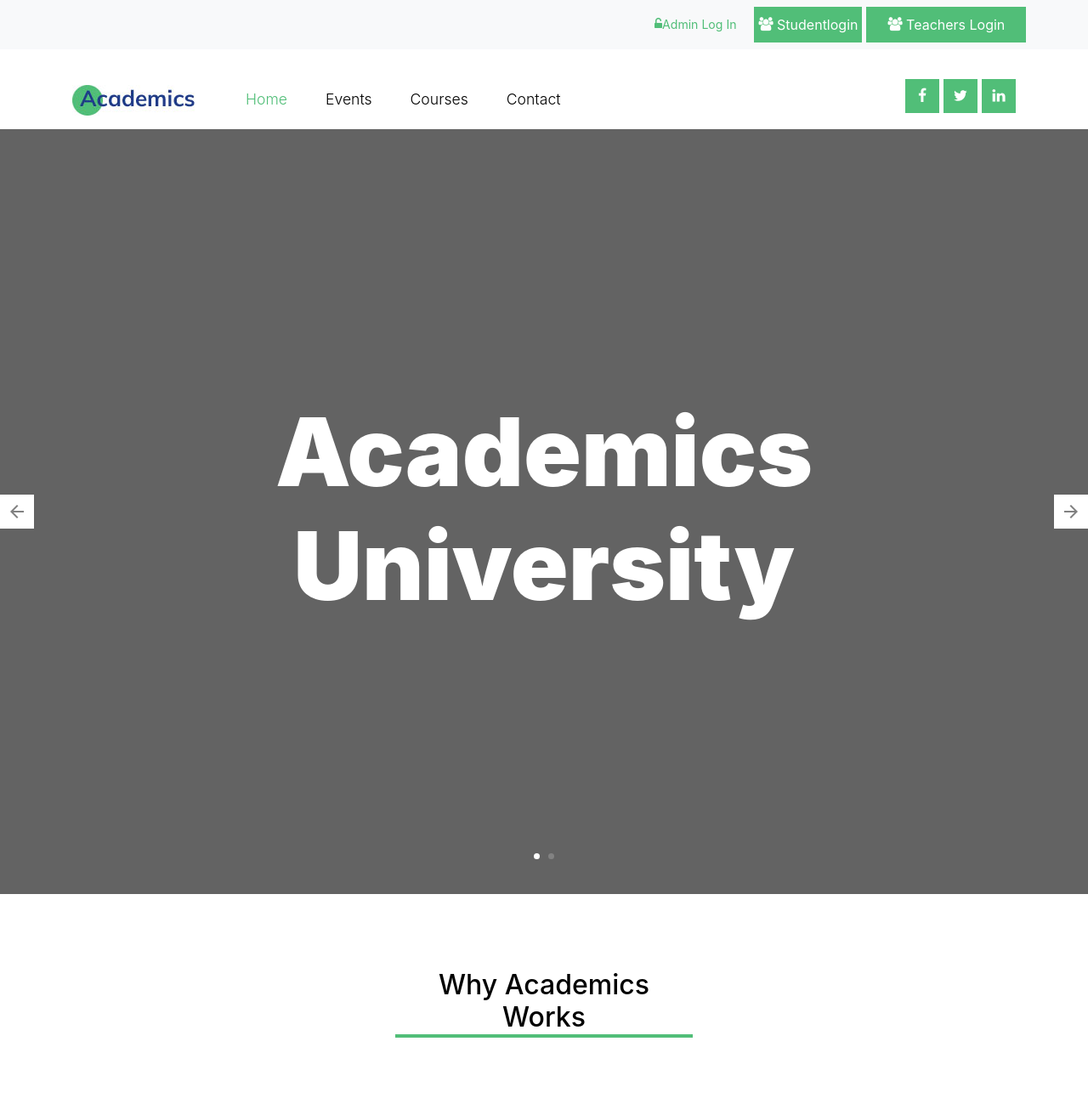
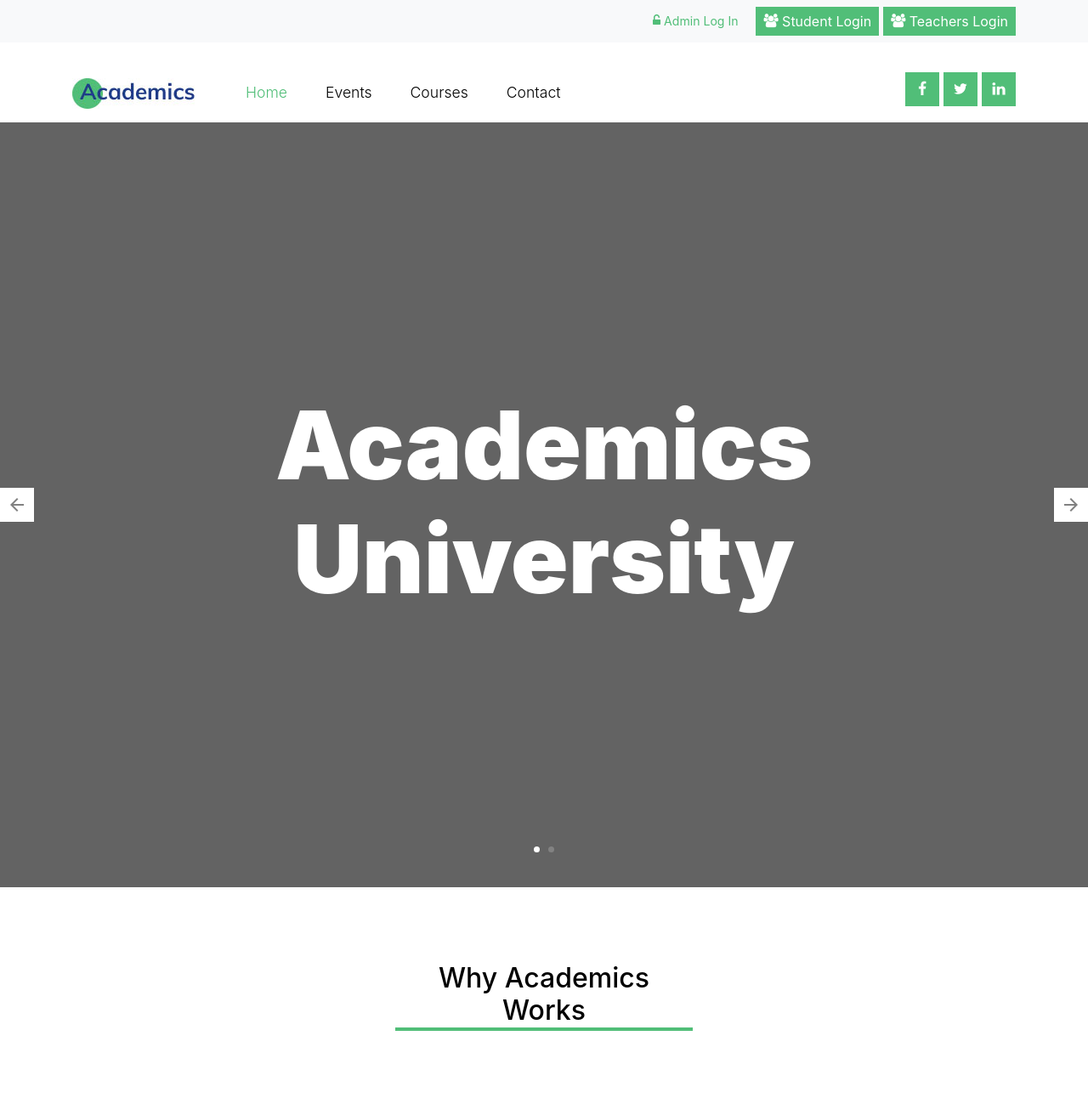
Before and after one commit to Abhijith998/college_management, a Django app: page / in a window 1280 px wide. Shown: the top 1292 px of the page at 85% size. Run offline with Django 4.2, Linux system fonts and the light colour scheme; data that the repository does not hold is empty; some libraries are stand-ins or nearby versions; some web fonts are replaced.

Commit message:
Update userbase.html

```diff
--- a/userapp/templates/userbase.html
+++ b/userapp/templates/userbase.html
@@ -47,18 +47,13 @@
     </div>
 
 
-    <div class="py-2 bg-light">
+     <div class="py-2 bg-light">
       <div class="container">
-        <div class="row align-items-center">
-          <!-- <div class="col-lg-9 d-none d-lg-block">
-            <a href="#" class="small mr-3"><span class="icon-question-circle-o mr-2"></span> Have a questions?</a>
-            <a href="#" class="small mr-3"><span class="icon-phone2 mr-2"></span> 10 20 123 456</a>
-            <a href="#" class="small mr-3"><span class="icon-envelope-o mr-2"></span> info@mydomain.com</a>
-          </div> -->
-          <div class="" style="margin-left: 700px;" >
-            <a href="{% url 'login_admin' %}" class="small mr-3" style="margin-right: 50px;"><span class="icon-unlock-alt" ></span>Admin Log In</a>
-            <a href="{% url 'studentlogin' %}" class="small btn btn-primary px-1 py-2 rounded-0"  ><span class="icon-users"></span> Studentlogin</a>
-            <a href="{% url 'teacher_log' %}" class="small btn btn-primary px-4 py-2 rounded-0"><span class="icon-users"></span> Teachers Login</a>
+        <div class="row justify-content-end">
+          <div class="col-md-6 text-right">
+            <a href="{% url 'login_admin' %}" class="small mr-3"><span class="icon-unlock-alt"></span> Admin Log In</a>
+            <a href="{% url 'studentlogin' %}" class="small btn btn-primary px-2 py-1 rounded-0"><span class="icon-users"></span> Student Login</a>
+            <a href="{% url 'teacher_log' %}" class="small btn btn-primary px-2 py-1 rounded-0"><span class="icon-users"></span> Teachers Login</a>
           </div>
         </div>
       </div>
```
